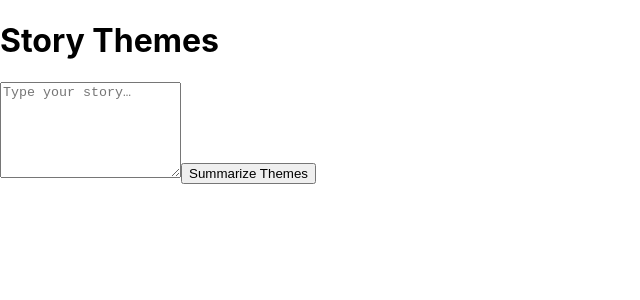
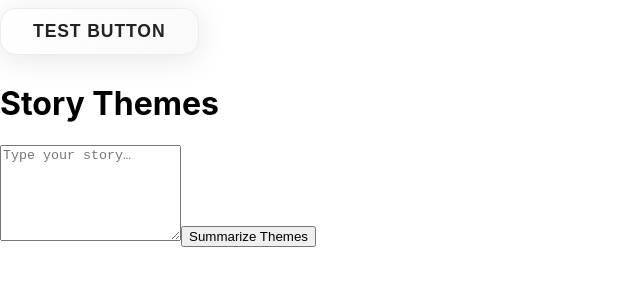
Before and after one commit to katkes/TerraHacks-2025, a React (Create React App) app in the folder client/: page / in a window 1280 px wide. Shown: the top 300 px of the page, without its empty margins (0-640 px from the left). Built offline with nearby package versions, Linux system fonts and the light colour scheme.

Commit message:
add glass-effect button

```diff
--- a/client/src/App.js
+++ b/client/src/App.js
@@ -1,10 +1,11 @@
-// src/App.js
-import React from 'react';
-import StoryForm from './StoryForm';
+import StoryForm from "./StoryForm";
+
+import { StylizedButton } from "./components/StylizedButton";
 
 function App() {
   return (
     <div className="App">
+      <StylizedButton>TEST BUTTON</StylizedButton>
       <h1 className="text-2xl font-bold my-4 text-center">Story Themes</h1>
       <StoryForm />
     </div>
--- /dev/null
+++ b/client/src/components/StylizedButton.jsx
@@ -0,0 +1,59 @@
+import React from "react";
+
+export const StylizedButton = ({ children, onClick }) => {
+  return (
+    <button
+      onClick={onClick}
+      style={{
+        background: "rgba(255, 255, 255, 0.27)",
+        color: "#222",
+        padding: "0.75rem 2rem",
+        border: "1px solid rgba(180,180,190,0.25)",
+        borderRadius: "16px",
+        fontWeight: 600,
+        fontSize: "1.1rem",
+        boxShadow: "0 4px 30px rgba(0, 0, 0, 0.1)",
+        cursor: "pointer",
+        transition: "transform 0.08s, box-shadow 0.08s, background 0.2s",
+        outline: "none",
+        letterSpacing: "0.05em",
+        margin: "0.5rem 0",
+        position: "relative",
+        overflow: "hidden",
+        backdropFilter: "blur(5px)",
+        WebkitBackdropFilter: "blur(5px)",
+      }}
+      onMouseDown={(e) => (e.currentTarget.style.transform = "scale(0.97)")}
+      onMouseUp={(e) => (e.currentTarget.style.transform = "scale(1)")}
+      onMouseLeave={(e) => (e.currentTarget.style.transform = "scale(1)")}
+      onFocus={(e) => (e.currentTarget.style.boxShadow = "0 0 0 3px #cbd5e1")}
+      onBlur={(e) =>
+        (e.currentTarget.style.boxShadow = "0 4px 30px rgba(0, 0, 0, 0.1)")
+      }
+    >
+      <span
+        style={{
+          position: "relative",
+          zIndex: 2,
+        }}
+      >
+        {children}
+      </span>
+      <span
+        aria-hidden
+        style={{
+          content: '""',
+          position: "absolute",
+          left: 0,
+          top: 0,
+          width: "100%",
+          height: "100%",
+          background:
+            "linear-gradient(120deg, rgba(255,255,255,0.18) 0%, rgba(200,200,210,0.10) 100%)",
+          zIndex: 1,
+          borderRadius: "16px",
+        }}
+      />
+    </button>
+  );
+};
```
